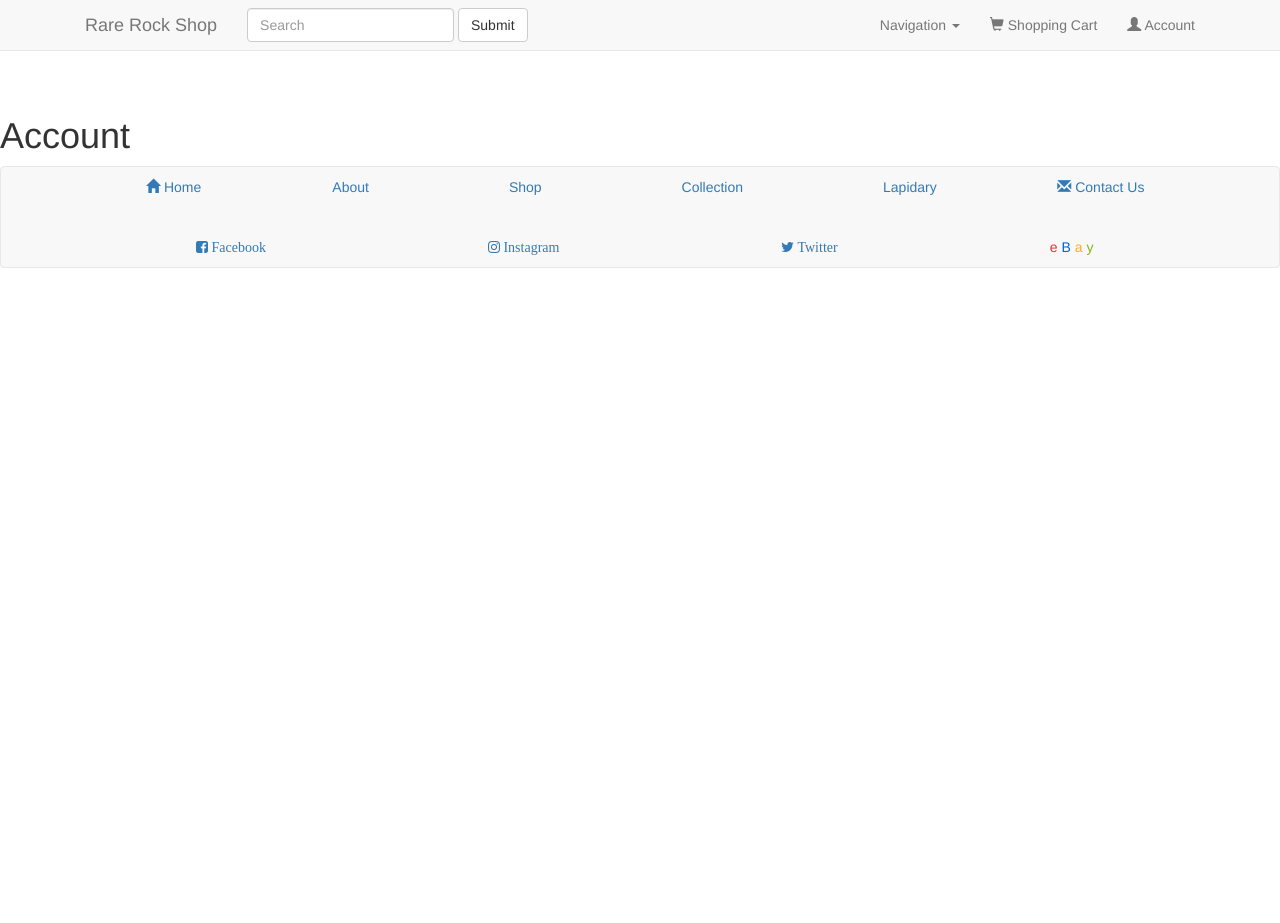
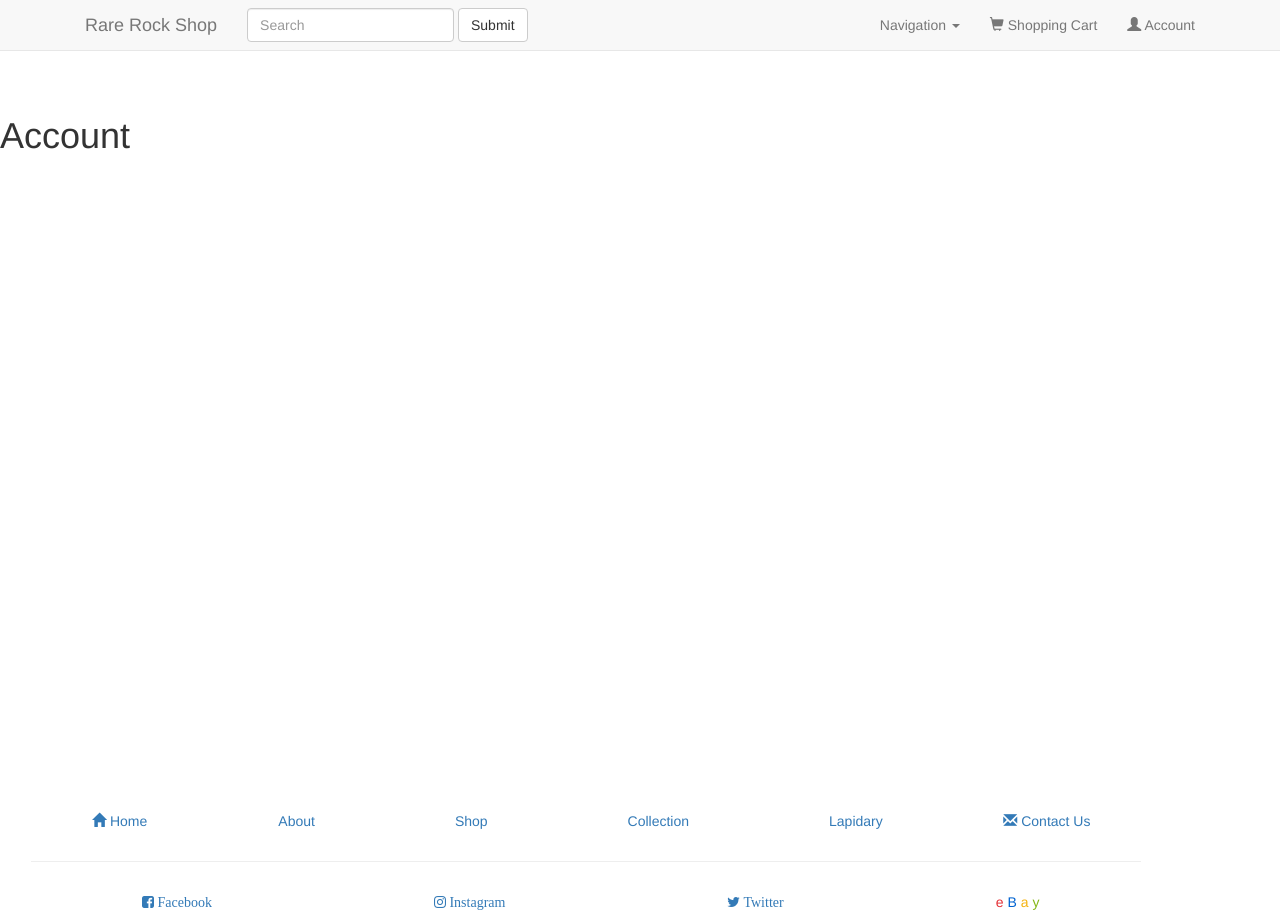
Before and after one commit to Shaadr/rarerockshop, a website: page public/index.html at #!/account in a window 1280 px wide. Before the commit the page ends 800 px from the top, so only its background shows below. Drawn offline with nearby package versions, Linux system fonts and the light colour scheme; some packages are replaced by stand-ins of ours; a web font is replaced by a local one.

Commit message:
footer pushed to bottom

```diff
--- a/public/app/styles/main.sass
+++ b/public/app/styles/main.sass
@@ -1,7 +1,31 @@
 @import url('https://fonts.googleapis.com/css?family=Bangers|Bungee+Inline|Fontdiner+Swanky|Indie+Flower|Kalam:700|Prosto+One|Tillana:600');
+
+*
+  margin: 0;
+
+html
+  position: relative;
+  min-height: 100%;
 
 body
   padding-top: 12vh;
+  margin-bottom: 60px;
+  height: 100vh
 
+.footer
+  position: absolute;
+  bottom: 0;
+  width: 100vh;
+  height: 60px;
+
+.navbar-default
+  background-color: white;
+  border-color: white;
+  min-width: 100%;
+
+.headerBackground
+  background-color: #f8f8f8;
+  border-color: #e7e7e7;
+  max-width: 100%;
 
 // .logoContainer
--- a/public/index.html
+++ b/public/index.html
@@ -20,8 +20,10 @@
     <ui-view></ui-view>
 
 
+    <footer class="footer">
+        <footer-directive></footer-directive>
+    </footer>
 
-    <footer-directive></footer-directive>
 
     <!-- Scripts -->
 
--- a/public/style.css
+++ b/public/style.css
@@ -1,3 +1,28 @@
 @import url("https://fonts.googleapis.com/css?family=Bangers|Bungee+Inline|Fontdiner+Swanky|Indie+Flower|Kalam:700|Prosto+One|Tillana:600");
+* {
+  margin: 0; }
+
+html {
+  position: relative;
+  min-height: 100%; }
+
 body {
-  padding-top: 12vh; }
+  padding-top: 12vh;
+  margin-bottom: 60px;
+  height: 100vh; }
+
+.footer {
+  position: absolute;
+  bottom: 0;
+  width: 100vh;
+  height: 60px; }
+
+.navbar-default {
+  background-color: white;
+  border-color: white;
+  min-width: 100%; }
+
+.headerBackground {
+  background-color: #f8f8f8;
+  border-color: #e7e7e7;
+  max-width: 100%; }
--- a/public/views/templates/footerTmpl.html
+++ b/public/views/templates/footerTmpl.html
@@ -1,4 +1,5 @@
-<nav class="navbar navbar-default">
+<nav class="navbar navbar-default" >
+  <!-- style="width:100%; background-color#f8f8f8; border-color:#e7e7e7;" -->
   <div class="container">
     <div class="container-fluid">
       <ul class="nav nav-pills nav-justified">
@@ -8,7 +9,7 @@
         <li><a ui-sref="collection">Collection</a></li>
         <li><a ui-sref="lapidary">Lapidary</a></li>
         <li><a ui-sref="contact"><i><span class="glyphicon glyphicon-envelope" aria-hidden="true" ></span></i>   Contact Us</a></li>
-      </br>
+      <hr />
         <li>
           <a  class="nav-justified" href="http://www.facebook.com"><i class="fa fa-facebook-square" aria-hidden="true"> Facebook</i></a>
         </li>
--- a/public/views/templates/headerTmpl.html
+++ b/public/views/templates/headerTmpl.html
@@ -1,6 +1,6 @@
 <!-- <h1>header dir test!</h1> -->
 
-<nav class="navbar navbar-default navbar-fixed-top">
+<nav class="navbar navbar-default navbar-fixed-top headerBackground">
   <div class="container">
     <div class="container-fluid">
       <!-- Brand and toggle get grouped for better mobile display -->
@@ -18,7 +18,7 @@
         <ul class="nav navbar-nav navbar-right">
           <li><a ui-sref='cart'><i><span class="glyphicon glyphicon-shopping-cart" aria-hidden="true"></span></i> Shopping Cart</a></li>
           <li class="dropdown">
-            <a href="#" class="dropdown-toggle" data-toggle="dropdown" role="button"><i><span class="glyphicon glyphicon-user" aria-hidden="true"></span></i>   Account<span></span></a>
+            <a class="dropdown-toggle" data-toggle="dropdown" role="button"><i><span class="glyphicon glyphicon-user" aria-hidden="true"></span></i>   Account<span></span></a>
             <ul class="dropdown-menu">
               <li><a ui-sref="account"><i><span class="glyphicon glyphicon-user" aria-hidden="true"></span></i>   Account</a></li>
               <li><a ui-sref="cart"><i><span class="glyphicon glyphicon-shopping-cart" aria-hidden="true"></span></i>   Shopping Cart</a></li>
```
